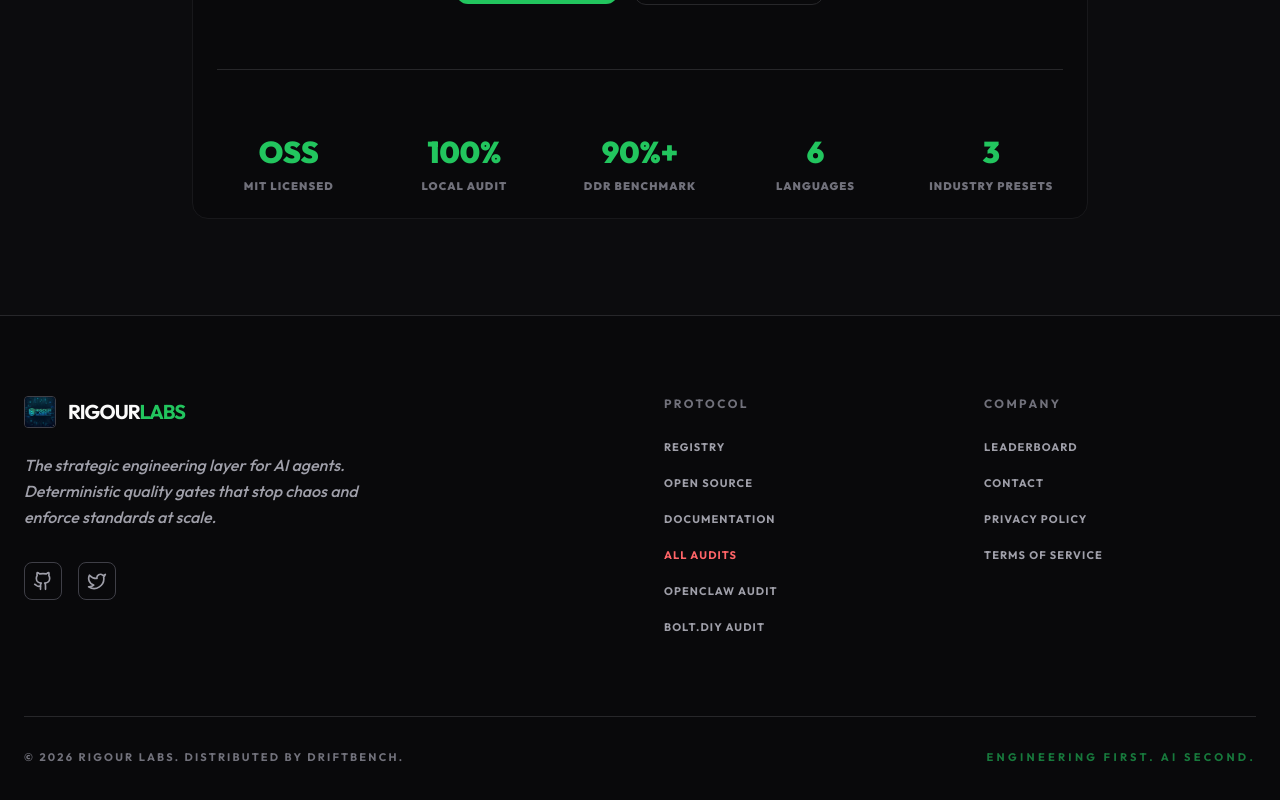
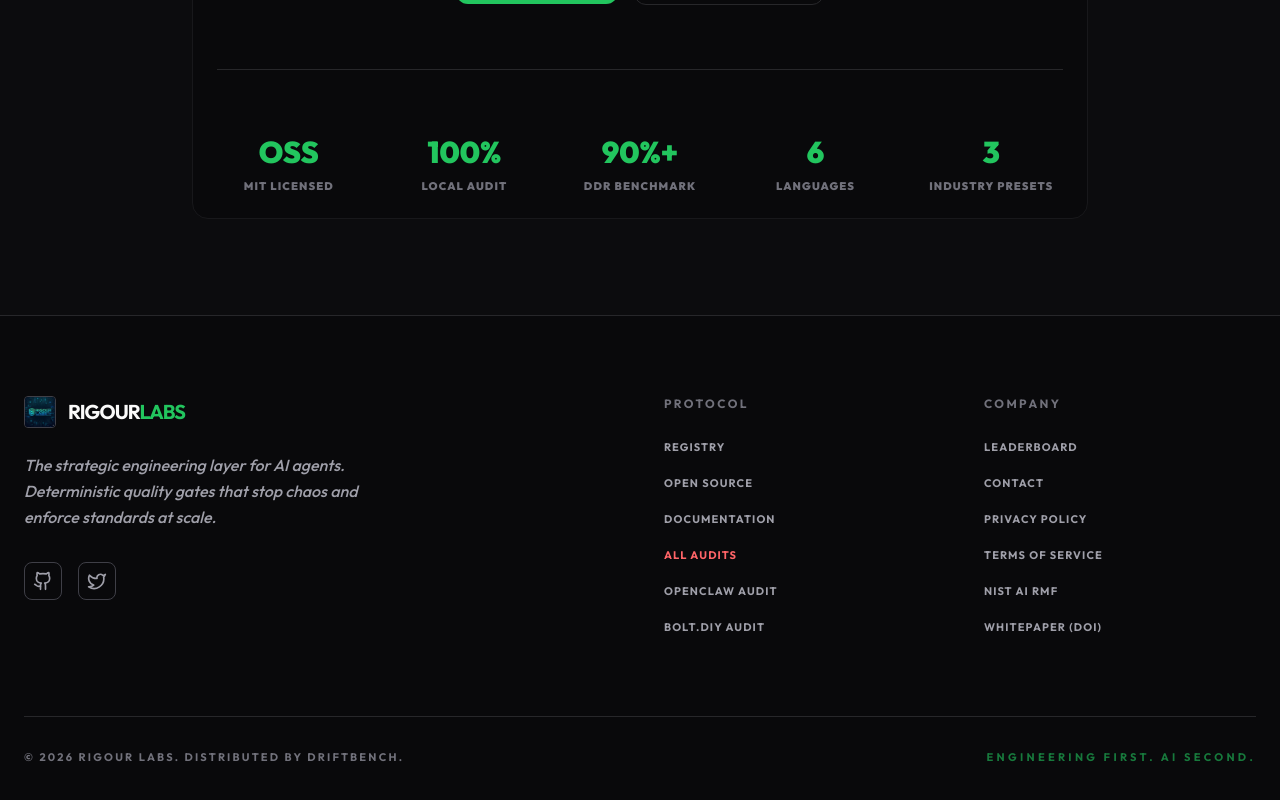
Before and after one commit to rigour-labs/rigour-web, a Next.js app: page / in a window 1280 px wide. Shown: the part 6292-7092 px from the top of the page. Built offline with nearby package versions, Linux system fonts and the light colour scheme; no server answers.

Commit message:
feat: add NIST AI RMF and Whitepaper links to the footer

```diff
--- a/src/components/Footer.tsx
+++ b/src/components/Footer.tsx
@@ -57,6 +57,8 @@
                         <li><Link href="mailto:hello@rigour.run" onClick={() => track('footer_click', { item: 'contact' })} className="text-zinc-400 hover:text-accent transition-colors uppercase tracking-widest text-[11px]">Contact</Link></li>
                         <li><Link href="/privacy" className="text-zinc-400 hover:text-accent transition-colors uppercase tracking-widest text-[11px]">Privacy Policy</Link></li>
                         <li><Link href="/terms" className="text-zinc-400 hover:text-accent transition-colors uppercase tracking-widest text-[11px]">Terms of Service</Link></li>
+                        <li><Link href="/nist-ai-rmf" onClick={() => track('footer_click', { item: 'nist_ai_rmf' })} className="text-zinc-400 hover:text-accent transition-colors uppercase tracking-widest text-[11px]">NIST AI RMF</Link></li>
+                        <li><Link href="https://doi.org/10.5281/zenodo.18673564" onClick={() => track('footer_click', { item: 'whitepaper' })} className="text-zinc-400 hover:text-accent transition-colors uppercase tracking-widest text-[11px]" target="_blank">Whitepaper (DOI)</Link></li>
                     </ul>
                 </div>
             </div>
```
